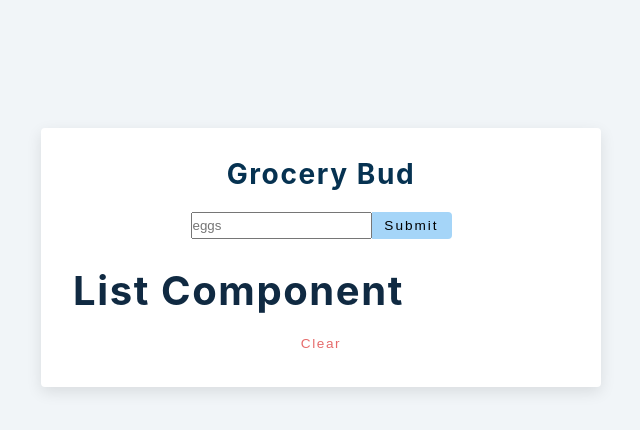
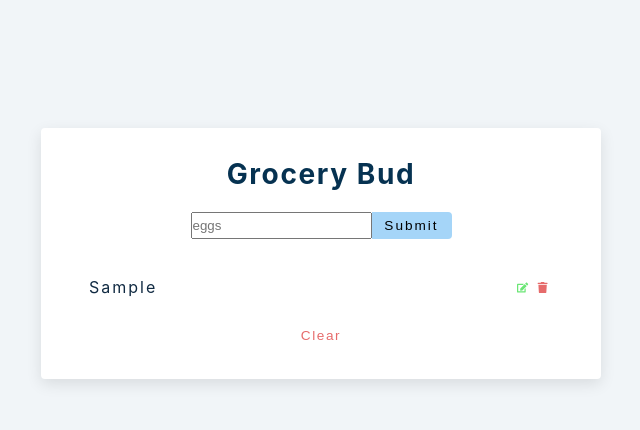
Before and after one commit to AdityaDhanarajKundu/React_Projects, a React (Vite) app in the folder groccery/: page / in a window 1280 px wide. Both pictures are taken after typing "Sample" into the empty fields and a click on the button "Submit". Shown: the top 430 px of the page, without its empty margins (319-959 px from the left). Built offline with nearby package versions, Linux system fonts and the light colour scheme.

Commit message:
made the grocery item list for the list components along with the buttons. function yet to be added

```diff
--- a/groccery/src/List.jsx
+++ b/groccery/src/List.jsx
@@ -3,7 +3,24 @@
 
 function List({items}){
     return(
-        <h2>list component</h2>
+        <div className="grocery-list">
+            {items.map((item)=>{
+                const {id, title} = item;
+                return(
+                    <article key={id} className='grocery-item'>
+                        <p className="title">{title}</p>
+                        <div className="btn-container">
+                            <button type="button" className='edit-btn'>
+                                <FaEdit />
+                            </button>
+                            <button type="button" className='delete-btn'>
+                                <FaTrash />
+                            </button>
+                        </div>
+                    </article>
+                );
+            })}
+        </div>
     );
 }
 
```
